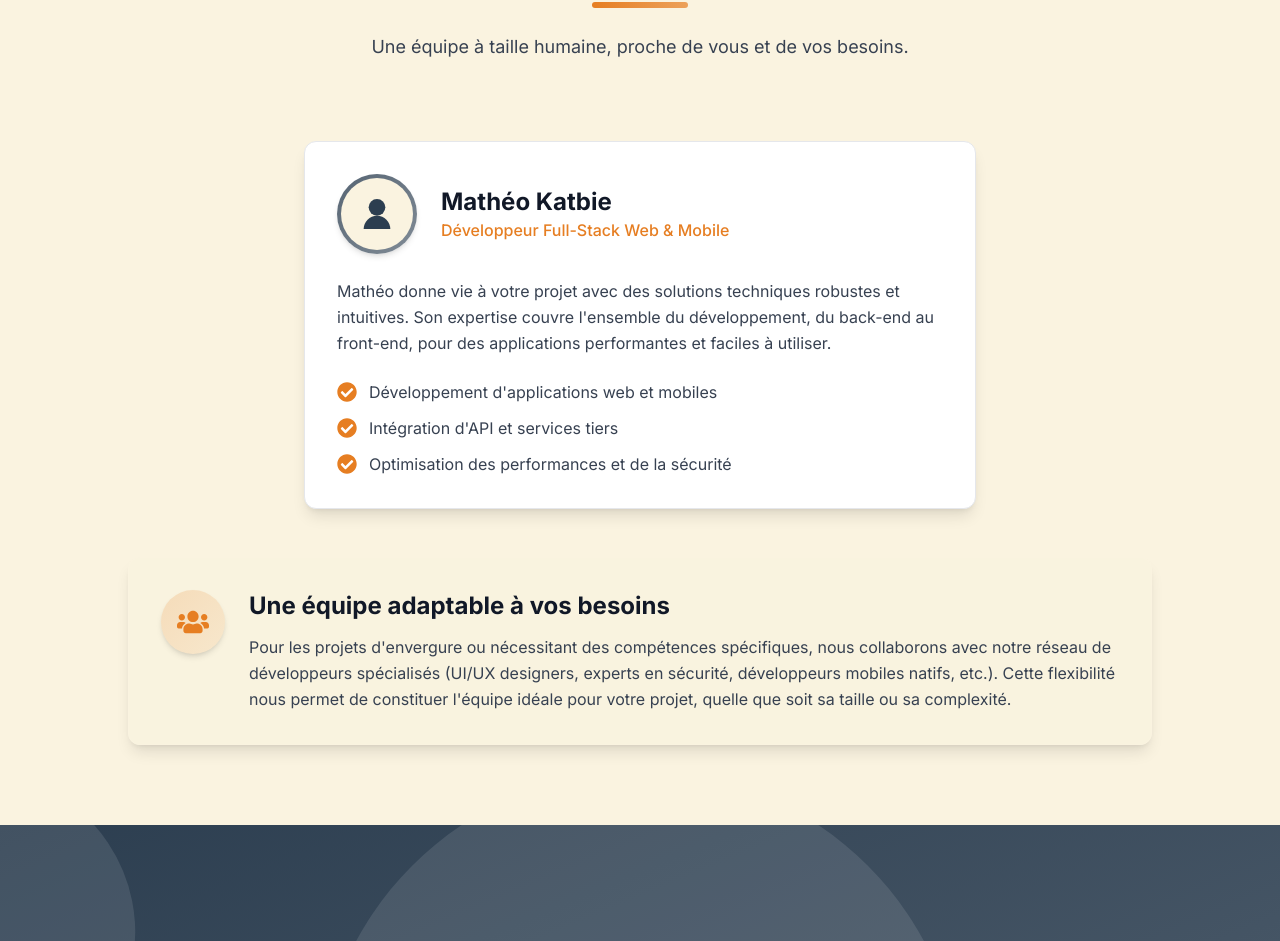
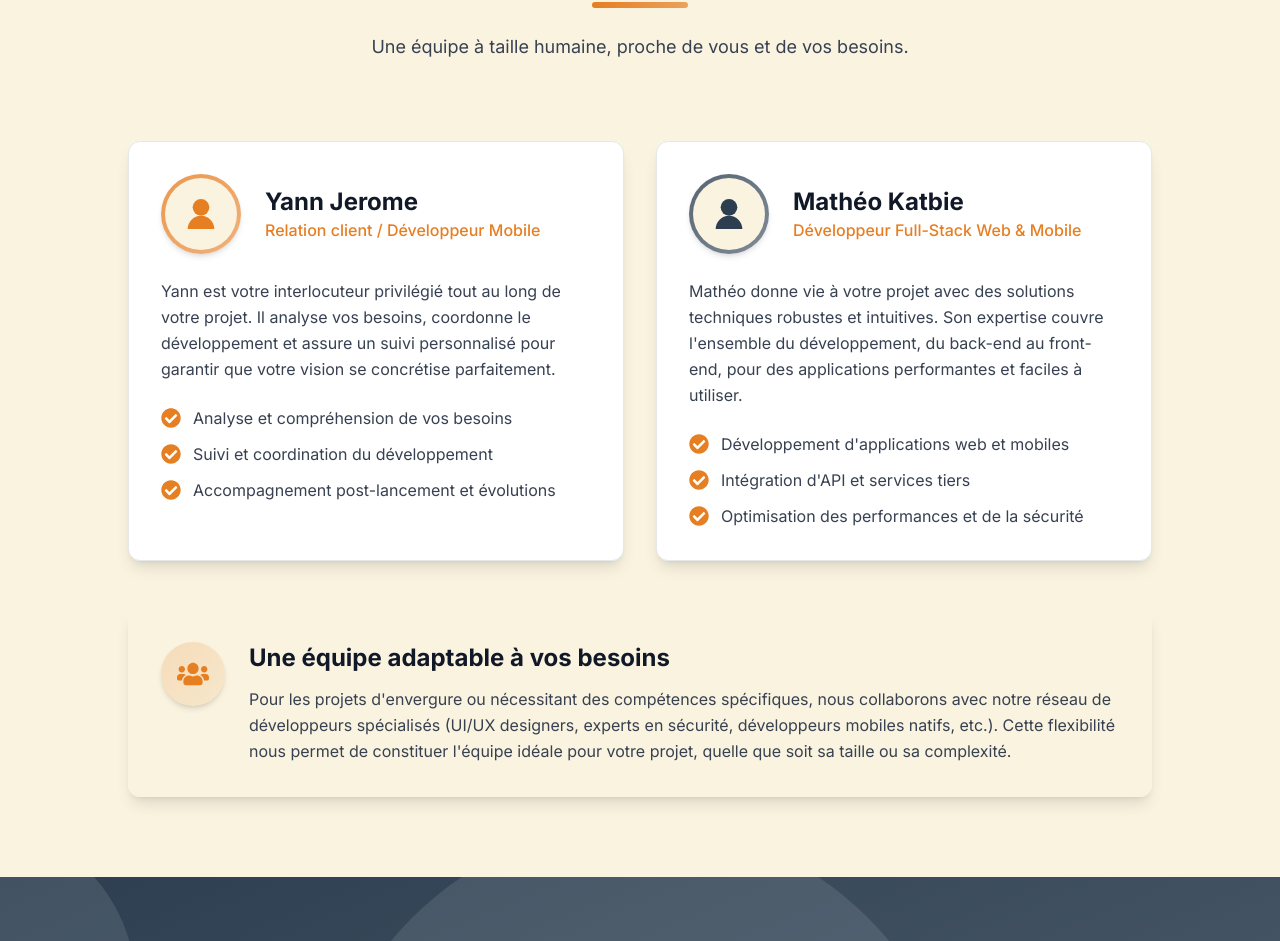
Before and after one commit to Lodgic-LLC/Landing-Website, a Next.js app: page /a-propos in a window 1280 px wide. Shown: the part 858-1799 px from the top of the page. Built offline with nearby package versions, Linux system fonts and the light colour scheme.

Commit message:
ajout yann

```diff
--- a/src/app/a-propos/page.tsx
+++ b/src/app/a-propos/page.tsx
@@ -159,11 +159,68 @@ export default function APropos() {
             </p>
           </div>
 
-          <div className="grid grid-cols-1 gap-8 max-w-2xl mx-auto mb-12">
+          <div className="grid grid-cols-1 md:grid-cols-2 gap-8 max-w-5xl mx-auto mb-12">
+            {/* Yann Jerome */}
+            <div className="bg-[#FFFFFF] rounded-xl shadow-lg p-6 md:p-8 border border-gray-200 hover:border-[#E67E22]/50 hover:shadow-2xl transition-all transform hover:-translate-y-1.5 group">
+              <div className="flex flex-col sm:flex-row items-center text-center sm:text-left mb-6">
+                <div className="relative w-20 h-20 mr-0 sm:mr-6 mb-4 sm:mb-0 flex-shrink-0">
+                  <div className="absolute inset-0 rounded-full bg-gradient-to-br from-[#E67E22]/80 to-[#E67E22]/60 group-hover:from-[#E67E22] group-hover:to-[#E67E22]/70 transition-all duration-300 shadow-md"></div>
+                  <div className="absolute inset-1 rounded-full bg-[#FAF3E0] flex items-center justify-center">
+                    <svg
+                      className="w-10 h-10 text-[#E67E22] group-hover:text-[#FFFFFF] transition-colors duration-300"
+                      viewBox="0 0 24 24"
+                      fill="currentColor"
+                    >
+                      <circle cx="12" cy="8" r="5" />
+                      <path d="M20 21C20 16.5817 16.4183 13 12 13C7.58172 13 4 16.5817 4 21" />
+                    </svg>
+                  </div>
+                </div>
+                <div>
+                  <h3 className="text-2xl font-bold text-[#111827] group-hover:text-[#E67E22] transition-colors">
+                    Yann Jerome
+                  </h3>
+                  <p className="text-[#E67E22] font-medium">Relation client / Développeur Mobile</p>
+                </div>
+              </div>
+
+              <p className="text-[#374151] mb-6 leading-relaxed text-sm sm:text-base">
+                <span className="md:hidden">
+                  Votre interlocuteur privilégié pour comprendre vos besoins et assurer le suivi de votre projet.
+                </span>
+                <span className="hidden md:inline">
+                  Yann est votre interlocuteur privilégié tout au long de votre projet. Il analyse vos besoins,
+                  coordonne le développement et assure un suivi personnalisé pour garantir que votre vision se
+                  concrétise parfaitement.
+                </span>
+              </p>
+
+              <div className="space-y-3">
+                <div className="flex items-start">
+                  <FaCheckCircle className="h-5 w-5 text-[#E67E22] mt-0.5 flex-shrink-0 group-hover:text-[#2C3E50] transition-colors" />
+                  <span className="ml-3 text-[#374151] group-hover:text-[#111827] transition-colors">
+                    Analyse et compréhension de vos besoins
+                  </span>
+                </div>
+                <div className="flex items-start">
+                  <FaCheckCircle className="h-5 w-5 text-[#E67E22] mt-0.5 flex-shrink-0 group-hover:text-[#2C3E50] transition-colors" />
+                  <span className="ml-3 text-[#374151] group-hover:text-[#111827] transition-colors">
+                    Suivi et coordination du développement
+                  </span>
+                </div>
+                <div className="flex items-start">
+                  <FaCheckCircle className="h-5 w-5 text-[#E67E22] mt-0.5 flex-shrink-0 group-hover:text-[#2C3E50] transition-colors" />
+                  <span className="ml-3 text-[#374151] group-hover:text-[#111827] transition-colors">
+                    Accompagnement post-lancement et évolutions
+                  </span>
+                </div>
+              </div>
+            </div>
+
             {/* Mathéo Katbie */}
-            <div className="bg-[#FFFFFF] rounded-xl shadow-lg p-8 border border-gray-200 hover:border-[#E67E22]/50 hover:shadow-2xl transition-all transform hover:-translate-y-1.5 group">
-              <div className="flex items-center mb-6">
-                <div className="relative w-20 h-20 mr-6">
+            <div className="bg-[#FFFFFF] rounded-xl shadow-lg p-6 md:p-8 border border-gray-200 hover:border-[#E67E22]/50 hover:shadow-2xl transition-all transform hover:-translate-y-1.5 group">
+              <div className="flex flex-col sm:flex-row items-center text-center sm:text-left mb-6">
+                <div className="relative w-20 h-20 mr-0 sm:mr-6 mb-4 sm:mb-0 flex-shrink-0">
                   <div className="absolute inset-0 rounded-full bg-gradient-to-br from-[#2C3E50]/80 to-[#2C3E50]/60 group-hover:from-[#2C3E50] group-hover:to-[#2C3E50]/70 transition-all duration-300 shadow-md"></div>
                   <div className="absolute inset-1 rounded-full bg-[#FAF3E0] flex items-center justify-center">
                     <svg
@@ -184,10 +241,15 @@ export default function APropos() {
                 </div>
               </div>
 
-              <p className="text-[#374151] mb-6 leading-relaxed">
-                Mathéo donne vie à votre projet avec des solutions techniques robustes et intuitives. Son expertise
-                couvre l'ensemble du développement, du back-end au front-end, pour des applications performantes et
-                faciles à utiliser.
+              <p className="text-[#374151] mb-6 leading-relaxed text-sm sm:text-base">
+                <span className="md:hidden">
+                  Donne vie à votre projet avec des solutions techniques robustes et intuitives.
+                </span>
+                <span className="hidden md:inline">
+                  Mathéo donne vie à votre projet avec des solutions techniques robustes et intuitives. Son expertise
+                  couvre l'ensemble du développement, du back-end au front-end, pour des applications performantes et
+                  faciles à utiliser.
+                </span>
               </p>
 
               <div className="space-y-3">
--- a/src/components/pages/home/About.tsx
+++ b/src/components/pages/home/About.tsx
@@ -4,7 +4,10 @@ const About = () => {
   return (
     <section className="py-20 bg-[#FAF3E0] relative overflow-hidden">
       {/* Top Wave separator */}
-      <div className="absolute top-0 left-0 w-full overflow-hidden" style={{ height: '80px', transform: 'translateY(0px)' }}>
+      <div
+        className="absolute top-0 left-0 w-full overflow-hidden"
+        style={{ height: '80px', transform: 'translateY(0px)' }}
+      >
         <svg
           className="absolute top-0 w-full h-full"
           viewBox="0 0 1440 80"
@@ -25,7 +28,6 @@ const About = () => {
         </div>
 
         <div className="grid grid-cols-1 md:grid-cols-2 gap-8 max-w-5xl mx-auto mb-12">
-
           <div className="bg-[#FFFFFF] rounded-xl shadow-lg p-6 md:p-8 border border-gray-200 hover:border-[#E67E22]/50 hover:shadow-2xl transition-all transform hover:-translate-y-1.5 group">
             <div className="flex flex-col sm:flex-row items-center text-center sm:text-left mb-6">
               <div className="relative w-20 h-20 mr-0 sm:mr-6 mb-4 sm:mb-0 flex-shrink-0">
@@ -43,11 +45,22 @@ const About = () => {
               </div>
               <div>
                 <h3 className="text-2xl font-bold text-[#111827] group-hover:text-[#E67E22] transition-colors">
-
+                  Yann Jerome
                 </h3>
                 <p className="text-[#E67E22] font-medium">Relation client / Développeur Mobile</p>
               </div>
             </div>
+
+            <p className="text-[#374151] mb-6 leading-relaxed text-sm sm:text-base">
+              <span className="md:hidden">
+                Votre interlocuteur privilégié pour comprendre vos besoins et assurer le suivi de votre projet.
+              </span>
+              <span className="hidden md:inline">
+                Yann est votre interlocuteur privilégié tout au long de votre projet. Il analyse vos besoins, coordonne
+                le développement et assure un suivi personnalisé pour garantir que votre vision se concrétise
+                parfaitement.
+              </span>
+            </p>
 
             <div className="space-y-3">
               <div className="flex items-start">
@@ -96,8 +109,14 @@ const About = () => {
             </div>
 
             <p className="text-[#374151] mb-6 leading-relaxed text-sm sm:text-base">
-              <span className="md:hidden">Donne vie à votre projet avec des solutions techniques robustes et intuitives.</span>
-              <span className="hidden md:inline">Mathéo donne vie à votre projet avec des solutions techniques robustes et intuitives. Son expertise couvre l'ensemble du développement, du back-end au front-end, pour des applications performantes et faciles à utiliser.</span>
+              <span className="md:hidden">
+                Donne vie à votre projet avec des solutions techniques robustes et intuitives.
+              </span>
+              <span className="hidden md:inline">
+                Mathéo donne vie à votre projet avec des solutions techniques robustes et intuitives. Son expertise
+                couvre l'ensemble du développement, du back-end au front-end, pour des applications performantes et
+                faciles à utiliser.
+              </span>
             </p>
 
             <div className="space-y-3">
@@ -136,15 +155,25 @@ const About = () => {
                 Une équipe adaptable à vos besoins
               </h3>
               <p className="text-[#374151] leading-relaxed text-sm sm:text-base">
-                <span className="md:hidden">Pour les projets d'envergure, nous collaborons avec notre réseau de développeurs spécialisés.</span>
-                <span className="hidden md:inline">Pour les projets d'envergure ou nécessitant des compétences spécifiques, nous collaborons avec notre réseau de développeurs spécialisés (UI/UX designers, experts en sécurité, développeurs mobiles natifs, etc.). Cette flexibilité nous permet de constituer l'équipe idéale pour votre projet, quelle que soit sa taille ou sa complexité.</span>
+                <span className="md:hidden">
+                  Pour les projets d'envergure, nous collaborons avec notre réseau de développeurs spécialisés.
+                </span>
+                <span className="hidden md:inline">
+                  Pour les projets d'envergure ou nécessitant des compétences spécifiques, nous collaborons avec notre
+                  réseau de développeurs spécialisés (UI/UX designers, experts en sécurité, développeurs mobiles natifs,
+                  etc.). Cette flexibilité nous permet de constituer l'équipe idéale pour votre projet, quelle que soit
+                  sa taille ou sa complexité.
+                </span>
               </p>
             </div>
           </div>
         </div>
       </div>
       {/* Bottom Wave separator */}
-      <div className="absolute bottom-0 left-0 w-full overflow-hidden" style={{ height: '80px', transform: 'translateY(1px)' }}>
+      <div
+        className="absolute bottom-0 left-0 w-full overflow-hidden"
+        style={{ height: '80px', transform: 'translateY(1px)' }}
+      >
         <svg
           className="absolute bottom-0 w-full h-full"
           viewBox="0 0 1440 80"
@@ -159,4 +188,4 @@ const About = () => {
   )
 }
 
-export default About;
+export default About
```
